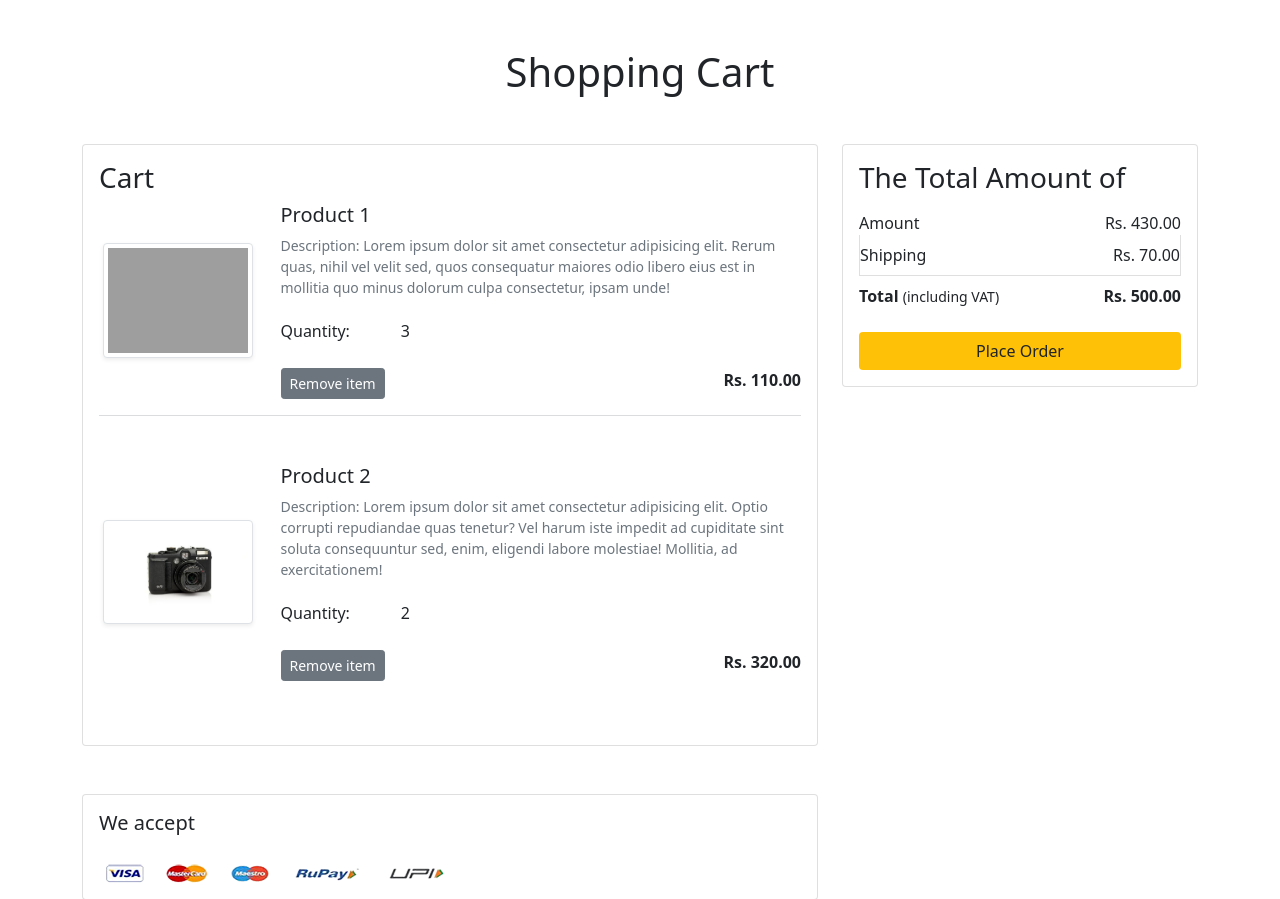
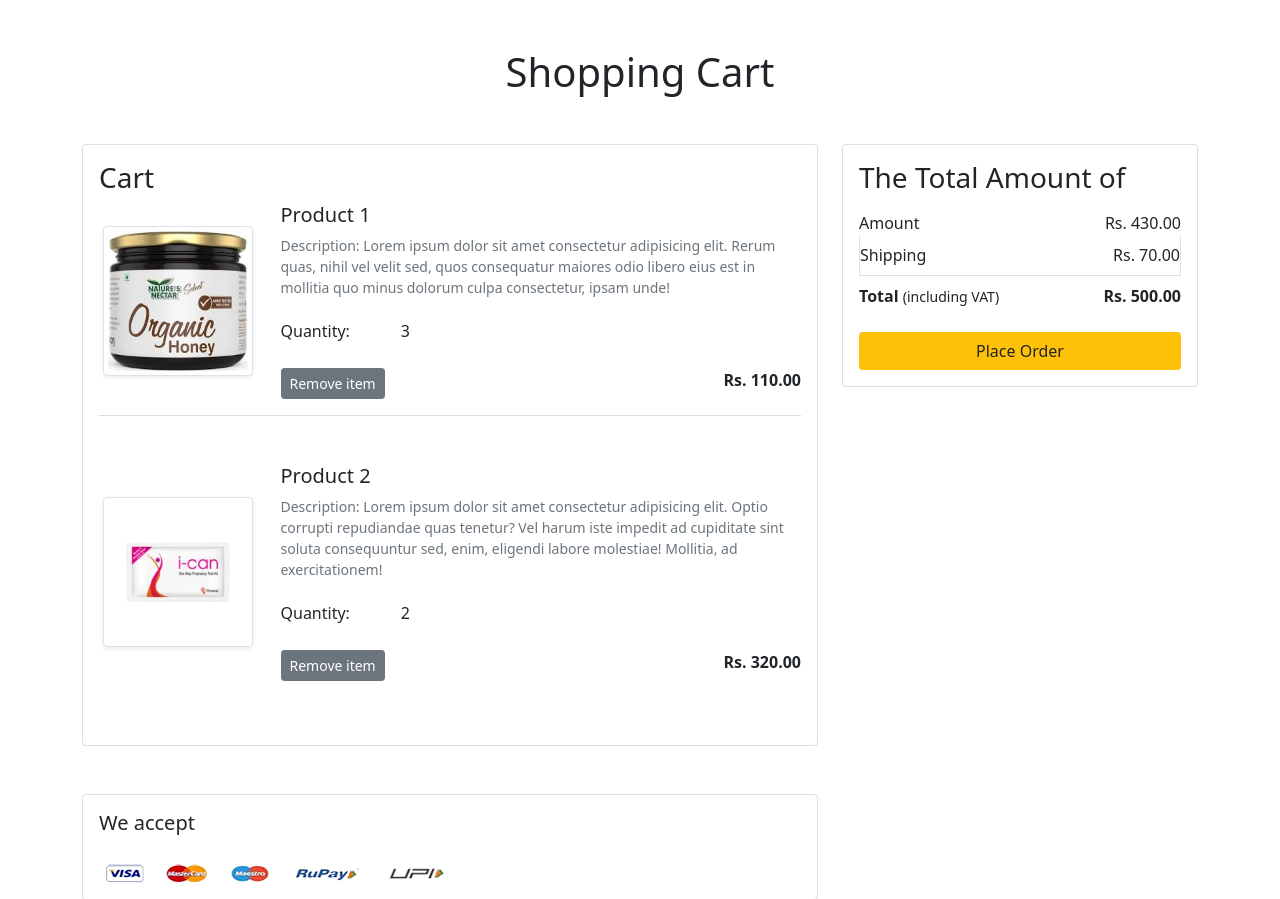
Before and after one commit to Ashishhshingade/Online-pharmacy-web-app, a Django app: page /cart/ in a window 1280 px wide. Shown: the part 80-979 px from the top of the page. Run offline with Django 3.2, Linux system fonts and the light colour scheme; some libraries are stand-ins or nearby versions; some web fonts are replaced; grey boxes are pictures that could not be loaded.

Commit message:
profile and cart

```diff
--- a/pharmanic/pharmanic_app/templates/app/addtocart.html
+++ b/pharmanic/pharmanic_app/templates/app/addtocart.html
@@ -10,11 +10,14 @@
         <div class="card-body">
           <h3>Cart</h3>
           <div class="row">
-     <div class="col-sm-3 text-center align-self-center"><img src="{% static 'app/images/product/1.jpg'%}" alt="" srcset="" class="img-fluid img-thumbnail shadow-sm" height="150" width="150"> </div>
+            <div class="col-sm-3 text-center align-self-center"><img src="{% static 'app/images/product/honey.jpg'%}"
+                alt="" srcset="" class="img-fluid img-thumbnail shadow-sm" height="150" width="150"> </div>
             <div class="col-sm-9">
               <div>
                 <h5>Product 1</h5>
-       <p class="mb-2 text-muted small">Description: Lorem ipsum dolor sit amet consectetur adipisicing elit. Rerum quas, nihil vel velit sed, quos consequatur maiores odio libero eius est in mollitia quo minus dolorum culpa consectetur, ipsam unde!</p>
+                <p class="mb-2 text-muted small">Description: Lorem ipsum dolor sit amet consectetur adipisicing elit.
+                  Rerum quas, nihil vel velit sed, quos consequatur maiores odio libero eius est in mollitia quo minus
+                  dolorum culpa consectetur, ipsam unde!</p>
                 <div class="my-3">
                   <label for="quantity">Quantity:</label>
                   <a class="minus-cart btn"><i class="fas fa-minus-square fa-lg"></i></a>
@@ -30,11 +33,14 @@
           </div>
           <hr class="text-muted">
           <div class="row my-5">
-     <div class="col-sm-3 text-center align-self-center"> <img src="{% static 'app/images/product/2.jpg'%}" alt="" srcset="" class="img-fluid img-thumbnail shadow-sm" height="150" width="150"></div>
+            <div class="col-sm-3 text-center align-self-center"> <img src="{% static 'app/images/product/prega.jpg'%}"
+                alt="" srcset="" class="img-fluid img-thumbnail shadow-sm" height="150" width="150"></div>
             <div class="col-sm-9">
               <div>
                 <h5>Product 2</h5>
-       <p class="mb-2 text-muted small">Description: Lorem ipsum dolor sit amet consectetur adipisicing elit. Optio corrupti repudiandae quas tenetur? Vel harum iste impedit ad cupiditate sint soluta consequuntur sed, enim, eligendi labore molestiae! Mollitia, ad exercitationem!</p>
+                <p class="mb-2 text-muted small">Description: Lorem ipsum dolor sit amet consectetur adipisicing elit.
+                  Optio corrupti repudiandae quas tenetur? Vel harum iste impedit ad cupiditate sint soluta consequuntur
+                  sed, enim, eligendi labore molestiae! Mollitia, ad exercitationem!</p>
                 <div class="my-3">
                   <label for="quantity">Quantity:</label>
                   <a class="minus-cart btn"><i class="fas fa-minus-square fa-lg"></i></a>
@@ -57,8 +63,10 @@
         <div class="card-body">
           <h3>The Total Amount of</h3>
           <ul class="list-group">
-       <li class="list-group-item d-flex justify-content-between align-items-center border-0 px-0 pb-0">Amount<span>Rs. 430.00</span></li>
-       <li class="list-group-item d-flex justify-content-between align-items-center px-0">Shipping<span>Rs. 70.00</span></li>
+            <li class="list-group-item d-flex justify-content-between align-items-center border-0 px-0 pb-0">
+              Amount<span>Rs. 430.00</span></li>
+            <li class="list-group-item d-flex justify-content-between align-items-center px-0">Shipping<span>Rs.
+                70.00</span></li>
             <li class="list-group-item d-flex justify-content-between align-items-center border-0 px-0 mb-3">
               <div>
                 <strong>Total</strong> <small>(including VAT)</small>
--- a/pharmanic/pharmanic_app/templates/app/profile.html
+++ b/pharmanic/pharmanic_app/templates/app/profile.html
@@ -4,7 +4,7 @@
 {% block main-content %}
 <div class="container my-5">
   <div class="row">
-  <h3>Welcome Sonam</h3>
+    <h3>Welcome Group-6</h3>
     <div class="col-sm-2 border-end">
       <ul class="list-unstyled">
         <li class="d-grid"><a href="{% url 'profile' %}" class="hoverColor btn">Profile</a></li>
```
Lines whose indentation alone changed are shown as unchanged.
